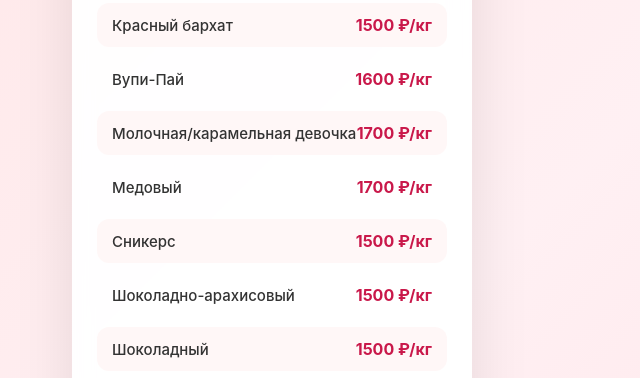
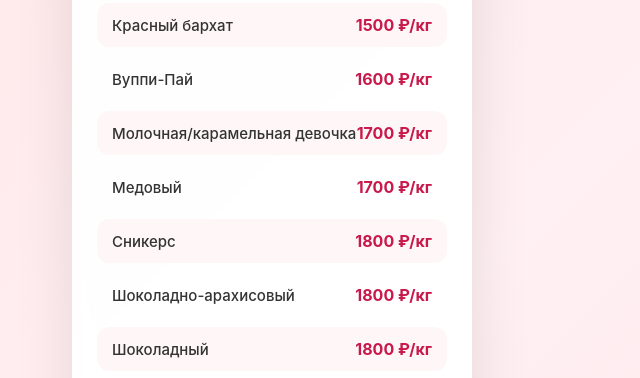
Before and after one commit to Dioniday/bakery-design, a plain HTML site: page index.html in a window 1280 px wide. Shown: the part 265-643 px from the top of the page, 368-1008 px from the left. Drawn offline with Linux system fonts and the light colour scheme.

Commit message:
Update index.html

```diff
--- a/index.html
+++ b/index.html
@@ -353,7 +353,7 @@
             </div>
 
             <div class="menu-item">
-                <span class="item-name">Вупи-Пай</span>
+                <span class="item-name">Вуппи-Пай</span>
                 <span class="item-price">1600 ₽/кг</span>
             </div>
 
@@ -369,17 +369,17 @@
 
             <div class="menu-item">
                 <span class="item-name">Сникерс</span>
-                <span class="item-price">1500 ₽/кг</span>
+                <span class="item-price">1800 ₽/кг</span>
             </div>
 
             <div class="menu-item">
                 <span class="item-name">Шоколадно-арахисовый</span>
-                <span class="item-price">1500 ₽/кг</span>
+                <span class="item-price">1800 ₽/кг</span>
             </div>
 
             <div class="menu-item">
                 <span class="item-name">Шоколадный</span>
-                <span class="item-price">1500 ₽/кг</span>
+                <span class="item-price">1800 ₽/кг</span>
             </div>
 
             <div class="menu-item special">
```
